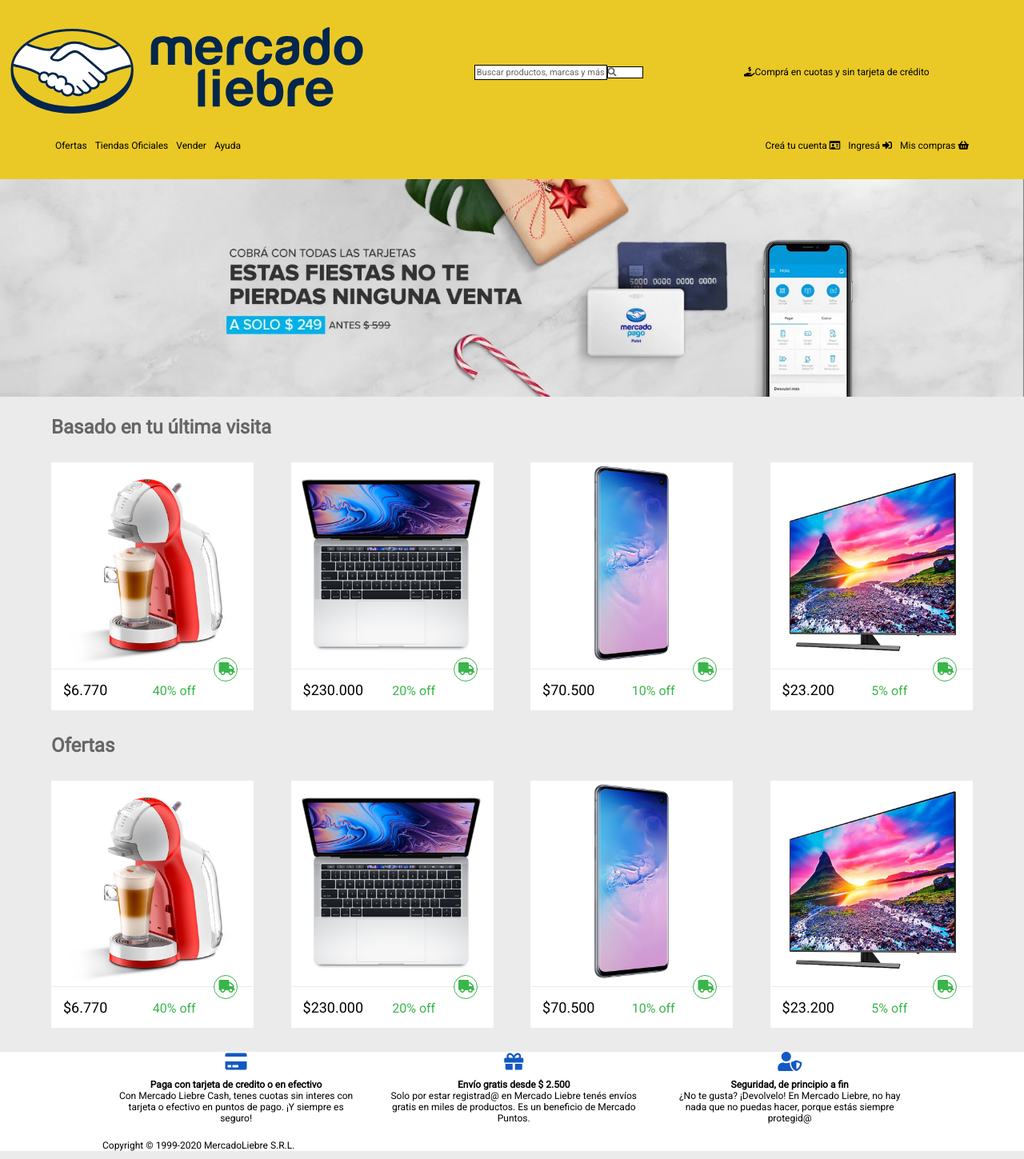
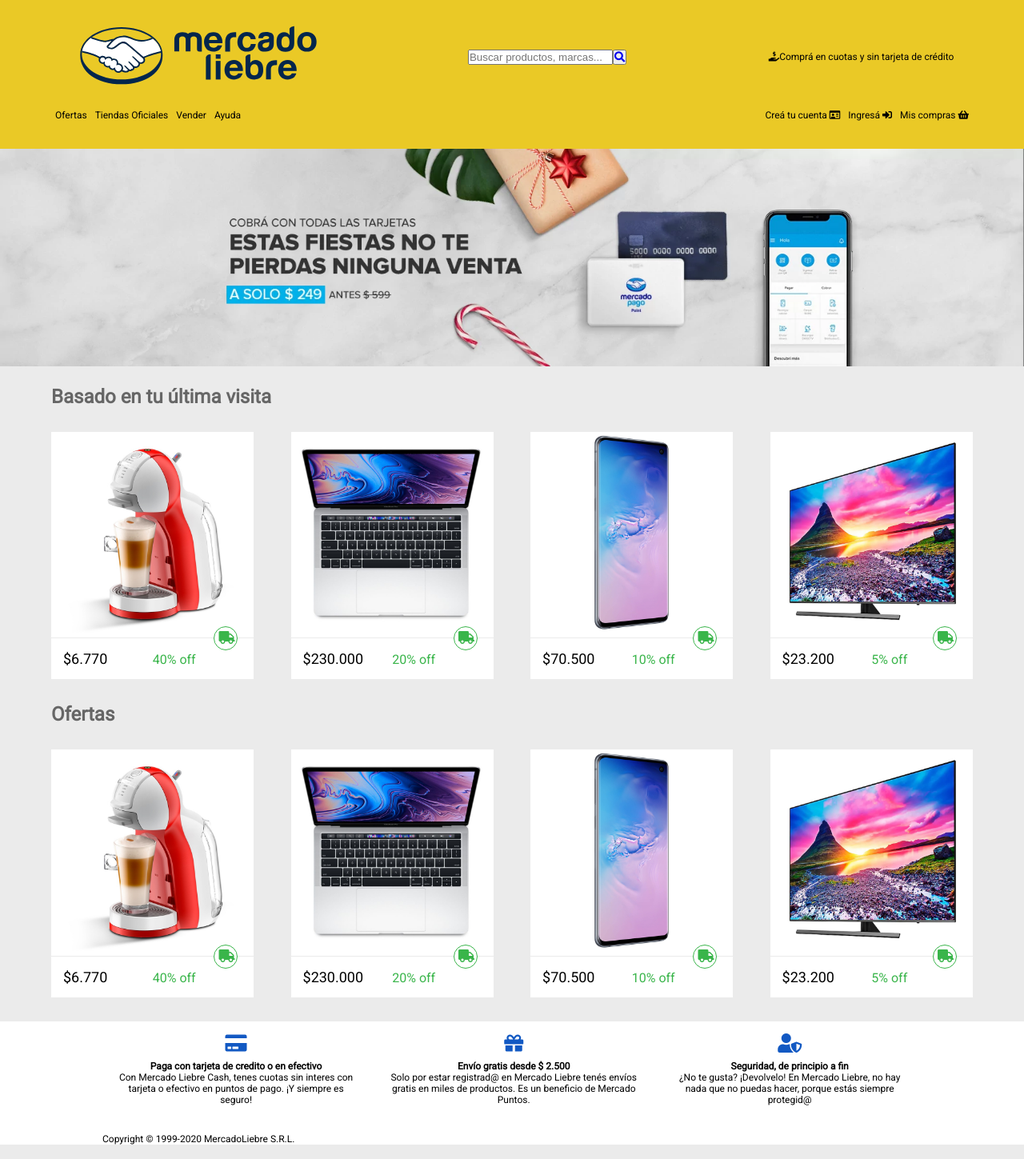
Before and after one commit to ricardovazquez03/mercadoliebre, a website: page views/home.html in a window 1280 px wide. Shown: the whole page at 80% size. Drawn offline with Linux system fonts and the light colour scheme; files that its build step writes are made by us from their sources; files whose address does not match are found by name.

Commit message:
Ultimos Ajustes

```diff
--- a/public/css/styles.css
+++ b/public/css/styles.css
@@ -20,16 +20,13 @@
 div.top-header {
   display: flex;
   flex-direction: column;
-  justify-content: space-around;
+  justify-content:center;
   align-items: center;
 }
 
 header div.top-header p {
-    max-width: 350px;
-  width: 90%;
-  margin: auto;
-  /*text-align: center;
-  margin-top: 5px;*/
+  margin: 10px 0px;
+  text-align: center;
 }
 
 header {
@@ -39,8 +36,7 @@
 
 header div.logo,
 header .form {
-  width: 50%;
-  justify-content: center;
+  width:auto;
 }
 .header-img-logo {
   width: 100%;
@@ -54,6 +50,10 @@
   align-items: center;
   padding: 2px;
   font-size: 11px;
+}
+.barraBusqueda {
+    width:100%;
+    margin: 5px 0px;
 }
 header nav {
   font-size: 12px;
@@ -201,6 +201,7 @@
 
 footer {
   background-color: #fff;
+  margin: 10px 0px;
 }
 .footer-seccion {
   font-size: 12px;
@@ -216,10 +217,10 @@
 .footer-section-contenedor {
   display: flex;
   flex-direction: column;
-  margin: 15px 0;
+  margin: 15px 15px;
   justify-content: space-around;
   align-items: center;
-  margin: 0 15px;
+  /*margin: 0 15px;*/
 }
 .footer-titulo {
   font-size: 12px;
@@ -237,7 +238,6 @@
 /*View Register*/
 .register {
   width: 80vw;
-  /*overflow: hidden;*/
   display: flex;
 }
 .formulario-registro {
@@ -271,12 +271,12 @@
 }
 
 /*View Login*/
+
 .login {
   width: 90vw;
-  margin: 10px auto;
   display: flex;
 flex-direction: column;
-    margin:10px auto;
+    margin:180px auto;
     justify-content:space-between;
 }
 .input-text-login{
@@ -299,10 +299,6 @@
   main section article .description {
     display: none;
   }
-
-  /*main section article {
-    box-shadow: 0px 0px 10px rgb(100, 100, 100);
-  }*/
 
   main section div.products {
     display: flex;
@@ -366,6 +362,7 @@
     div.top-header {
       display: flex;
       flex-direction: row;
+      justify-content: space-around;
     }
     .nav-header {
       width: 90%;
--- a/views/home.html
+++ b/views/home.html
@@ -19,10 +19,22 @@
             ><img class="header-img-logo" src="images/logo-mercado-liebre.svg" alt="MercadoLiebre"
           /></a>
         </div>
-        <div class="form" action="#" method="GET">
+        <form action="GET" class="form">
+          <input
+            type="text"
+            name="busqueda"
+            class="barraBusqueda"
+            placeholder="Buscar productos, marcas..."
+          />
+          <button type="submit">
+            <a href="#"><i class="fas fa-search"></i></a>
+          </button>
+        </form>
+
+        <!-- <div class="form" action="#" method="GET">
           <div class="input">Buscar productos, marcas y más</div>
           <div class="submit"><i class="fa fa-search"></i></div>
-        </div>
+        </div> -->
         <p><i class="fas fa-hand-holding-usd"></i>Comprá en cuotas y sin tarjeta de crédito</p>
       </div>
       <nav class="nav-header">
```
Also changed, not shown: views/login.html (+28 -5 lines), views/register.html (+32 -4 lines).
